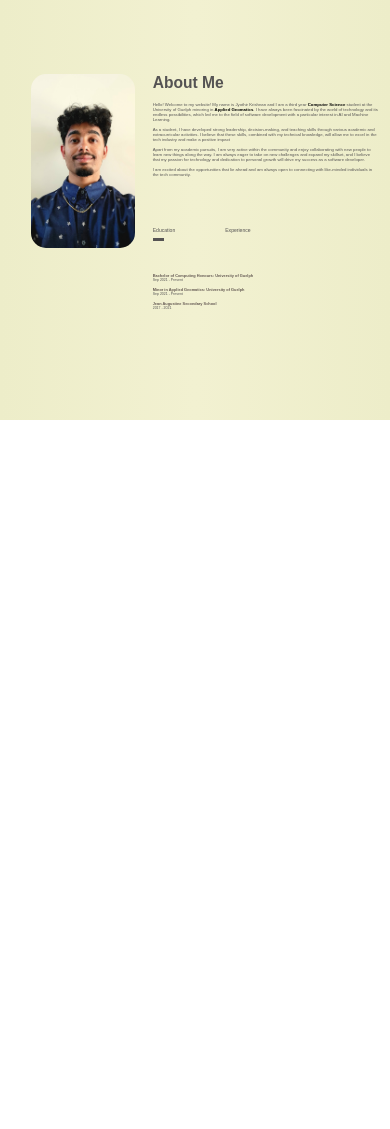
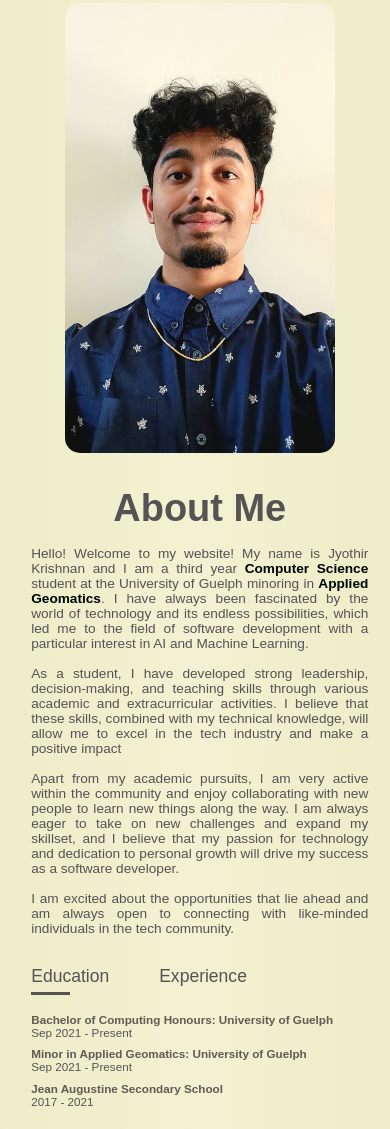
Before and after one commit to jyothir21/Portfolio, a plain HTML site: page pages/home.html in a window 390 px wide. Shown: the part 868-1997 px from the top of the page. Before the commit the page ends 1288 px from the top, so only its background shows below. Drawn offline with Linux system fonts and the light colour scheme.

Commit message:
made website responsive

```diff
--- a/pages/home.html
+++ b/pages/home.html
@@ -87,26 +87,56 @@
           </div>
           <div class="about-col-2">
             <h1 class="sub-title">About Me</h1>
-            <span>
-              <br><br>
-              Hello! Welcome to my website! My name is Jyothir Krishnan and I am a third year  <span id="colour">Computer Science</span> student at the University of Guelph minoring in <span id="colour">Applied Geomatics</span>. I have always been fascinated by the world of technology and its endless possibilities, which led me to the field of software development with a particular interest in AI and Machine Learning.
-              <br><br>
-              As a student, I have developed strong leadership, decision-making, and teaching skills through various academic and extracurricular activities. I believe that these skills, combined with my technical knowledge, will allow me to excel in the tech industry and make a positive impact
-              <br><br>
-              Apart from my academic pursuits, I am very active within the community and enjoy collaborating with new people to learn new things along the way. I am always eager to take on new challenges and expand my skillset, and I believe that my passion for technology and dedication to personal growth will drive my success as a software developer.
-              <br><br>
-              I am excited about the opportunities that lie ahead and am always open to connecting with like-minded individuals in the tech community.
+            <p class="intro">
+              Hello! Welcome to my website! My name is Jyothir Krishnan and I am
+              a third year <span id="colour">Computer Science</span> student at
+              the University of Guelph minoring in
+              <span id="colour">Applied Geomatics</span>. I have always been
+              fascinated by the world of technology and its endless
+              possibilities, which led me to the field of software development
+              with a particular interest in AI and Machine Learning.
+              <br /><br />
+              As a student, I have developed strong leadership, decision-making,
+              and teaching skills through various academic and extracurricular
+              activities. I believe that these skills, combined with my
+              technical knowledge, will allow me to excel in the tech industry
+              and make a positive impact
+              <br /><br />
+              Apart from my academic pursuits, I am very active within the
+              community and enjoy collaborating with new people to learn new
+              things along the way. I am always eager to take on new challenges
+              and expand my skillset, and I believe that my passion for
+              technology and dedication to personal growth will drive my success
+              as a software developer.
+              <br /><br />
+              I am excited about the opportunities that lie ahead and am always
+              open to connecting with like-minded individuals in the tech
+              community.
+            </p>
 
             <div class="tab-titles">
-                <p class="tab-links active-link" onclick="opentab('education')">Education</p>
-                <p class="tab-links" onclick="opentab('experience')">Experience</p>
+              <p class="tab-links active-link" onclick="opentab('education')">
+                Education
+              </p>
+              <p class="tab-links" onclick="opentab('experience')">
+                Experience
+              </p>
             </div>
 
             <div class="tab-contents active-tab" id="education">
               <ul>
-                  <li><span>Bachelor of Computing Honours: University of Guelph</span><br>Sep 2021 - Present</li>
-                  <li><span>Minor in Applied Geomatics: University of Guelph</span><br>Sep 2021 - Present</li>
-                  <li><span>Jean Augustine Secondary School</span><br>2017 - 2021</li>
+                <li>
+                  <span
+                    >Bachelor of Computing Honours: University of Guelph</span
+                  ><br />Sep 2021 - Present
+                </li>
+                <li>
+                  <span>Minor in Applied Geomatics: University of Guelph</span
+                  ><br />Sep 2021 - Present
+                </li>
+                <li class="last">
+                  <span>Jean Augustine Secondary School</span><br />2017 - 2021
+                </li>
               </ul>
             </div>
             <div class="tab-contents" id="experience">
@@ -115,53 +145,75 @@
                   <span>C++ Software Engineer - Electronic Arts (EA)</span>
                   <ul class="desc">
                     <li>
-                        Diagnosed and addressed back-end bugs and game crashes in FC24 through the application of advanced C++ and Object-Oriented Programming techniques
+                      Diagnosed and addressed back-end bugs and game crashes in
+                      FC24 through the application of advanced C++ and
+                      Object-Oriented Programming techniques
                     </li>
                     <li>
-                        Enhanced game functionality by introducing new screen features and optimizing design elements using ActionScript, Adobe Flash, and the Frostbite Engine
+                      Enhanced game functionality by introducing new screen
+                      features and optimizing design elements using
+                      ActionScript, Adobe Flash, and the Frostbite Engine
                     </li>
                     <li>
-                        Created Python scripts to streamline the efficiency of Software Engineers in locating and managing screen code
+                      Created Python scripts to streamline the efficiency of
+                      Software Engineers in locating and managing screen code
                     </li>
                     <li>
-                        Contributed to sprint planning tasks within an Agile Scrum framework, leveraging Perforce for version control
+                      Contributed to sprint planning tasks within an Agile Scrum
+                      framework, leveraging Perforce for version control
                     </li>
                   </ul>
                 </li>
                 <li>
-                    <span>Teaching Assistant (Intermediate Programming) - University of Guelph</span>
+                  <span
+                    >Teaching Assistant (Intermediate Programming) - University
+                    of Guelph</span
+                  >
 
                   <ul class="desc">
                     <li>
-                        Helping teach advanced concepts in C programming language including dynamic memory management, linked lists and trees.
+                      Helping teach advanced concepts in C programming language
+                      including dynamic memory management, linked lists and
+                      trees.
                     </li>
                     <li>
-                        Conducted office hours to aid students in the learning process of the C programming language.
+                      Conducted office hours to aid students in the learning
+                      process of the C programming language.
                     </li>
                     <li>
-                        Creating video tutorials on specific concepts in C and Git for the class.
+                      Creating video tutorials on specific concepts in C and Git
+                      for the class.
                     </li>
                   </ul>
                 </li>
                 <li>
-                    <span>Teaching Assistant (Software Design 1) - University of Guelph</span>
+                  <span
+                    >Teaching Assistant (Software Design 1) - University of
+                    Guelph</span
+                  >
                   <ul class="desc">
                     <li>
-                        Conducted lab sessions to teach about Agile and Waterfall methodologies,  programming in Python, and using Git.
+                      Conducted lab sessions to teach about Agile and Waterfall
+                      methodologies, programming in Python, and using Git.
                     </li>
                     <li>
-                        Conducted extra office hours to clarify student questions and assist them in learning.
+                      Conducted extra office hours to clarify student questions
+                      and assist them in learning.
                     </li>
-                      <li>
-                        Graded assignments/quizzes and helped teach lectures alongside the professor
+                    <li class="last">
+                      Graded assignments/quizzes and helped teach lectures
+                      alongside the professor
                     </li>
                   </ul>
                 </li>
               </ul>
             </div>
-            </p>
           </div>
         </div>
+      </div>
+
+      <div class="copyright">
+        <p><span>&copy</span> Jyothir Krishnan 2022. All rights reserved.</p>
       </div>
     </div>
 
@@ -201,26 +253,18 @@
       var tabcontents = document.getElementsByClassName("tab-contents");
       var sidemenu = document.getElementById("sidemenu");
 
-      function opentab(tabname){
-        for(tablink of tablinks){
+      function opentab(tabname) {
+        for (tablink of tablinks) {
           tablink.classList.remove("active-link");
         }
 
-        for(tabcontent of tabcontents){
+        for (tabcontent of tabcontents) {
           tabcontent.classList.remove("active-tab");
         }
 
         event.currentTarget.classList.add("active-link");
         document.getElementById(tabname).classList.add("active-tab");
       }
-
-      function openmenu(){
-        sidemenu.style.right = "0";
-      }
-
-      function closemenu(){
-        sidemenu.style.right = "-200px";
-      }
     </script>
   </body>
 </html>
--- a/styles/contact.css
+++ b/styles/contact.css
@@ -309,9 +309,9 @@ form .btn2 {
     color: rgb(249, 246, 246);
   }
 
-  .copyright,
-  .container span {
+  .copyright {
     font-size: 12px;
+    margin-bottom: 12vh;
   }
 
   .sub-title {
--- a/styles/home.css
+++ b/styles/home.css
@@ -115,7 +115,7 @@ a:hover {
 /* !------------- ABOUT -------------! */
 #about {
   width: 100%;
-  padding: 80px 0;
+  /* padding: 80px 0; */
   color: rgb(85, 83, 83);
   background: linear-gradient(to right, #ededc9 0, #f2f1d1 50%, #ededc9 100%);
 }
@@ -124,6 +124,12 @@ a:hover {
   display: flex;
   justify-content: space-between;
   flex-wrap: wrap;
+}
+
+.about-col-1,
+.about-col-2 {
+  margin-top: 2vh;
+  margin-bottom: 3vh;
 }
 
 .about-col-1 {
@@ -139,6 +145,7 @@ a:hover {
 .about-col-2 {
   flex-basis: 65%;
   font-size: 1.1vw;
+  text-align: justify;
 }
 
 .about-col-2 p {
@@ -191,7 +198,7 @@ a:hover {
 .tab-links.active-link::after {
   width: 50%;
 }
-.tab-contents .desc li{
+.tab-contents .desc li {
   list-style: circle;
   margin-left: 2vw;
   padding: 0px 0px;
@@ -214,6 +221,22 @@ a:hover {
 
 .tab-contents.active-tab {
   display: block;
+}
+
+.copyright {
+  width: 100%;
+  text-align: center;
+  padding: 3vh 0;
+  background: #e9e9c6;
+  font-weight: 300;
+  color: #645953;
+  height: 6.7vh;
+  padding-left: 8vw;
+  padding-right: 3vw;
+}
+
+.copyright span {
+  color: #645953;
 }
 
 /* !------------- CSS FOR PHONE -------------! */
@@ -298,4 +321,62 @@ a:hover {
     top: 21px;
     font-size: 2rem;
   }
+
+  .row {
+    flex-direction: column;
+  }
+
+  .about-col-1,
+  .about-col-2 {
+    flex-basis: 100%;
+    padding-right: 10px;
+    margin-top: 1vh;
+  }
+
+  .about-col-1 img {
+    max-width: 80%; /* Set a maximum width */
+    display: block; /* Ensure block-level display for accurate margin calculations */
+    margin: 0 auto; /* Center the image horizontally */
+    border-radius: 15px;
+  }
+
+  .about-col-2 .sub-title {
+    font-size: 4.5vh;
+    text-align: center;
+  }
+
+  .about-col-2 .intro {
+    font-size: 3.5vw;
+    text-align: justify;
+    margin-top: 2vh;
+  }
+  .about-col-2 .tab-titles {
+    margin-top: 0;
+    margin-bottom: 2vh;
+  }
+
+  .about-col-2 .tab-titles p {
+    font-size: 4.5vw;
+  }
+
+  .tab-links,
+  .tab-contents ul li,
+  .tab-contents ul li span {
+    font-size: 3vw;
+    margin-bottom: 1vh;
+  }
+
+  .tab-contents ul .last {
+    /* margin-bottom: 15vh; */
+  }
+
+  .tab-contents .desc li {
+    font-size: 3vw;
+    margin-left: 9vw;
+  }
+
+  .copyright {
+    font-size: 12px;
+    margin-bottom: 12vh;
+  }
 }
--- a/styles/report.css
+++ b/styles/report.css
@@ -655,9 +655,9 @@ li.curved-arrow::after {
     font-size: 10px;
   }
 
-  .copyright,
-  .container span {
+  .copyright {
     font-size: 12px;
+    margin-bottom: 12vh;
   }
 
   .popup .content {
```
Also changed, not shown: pages/contact.html (+2 -2 lines), pages/report.html (+35 -4 lines). Lines whose indentation alone changed are shown as unchanged.
